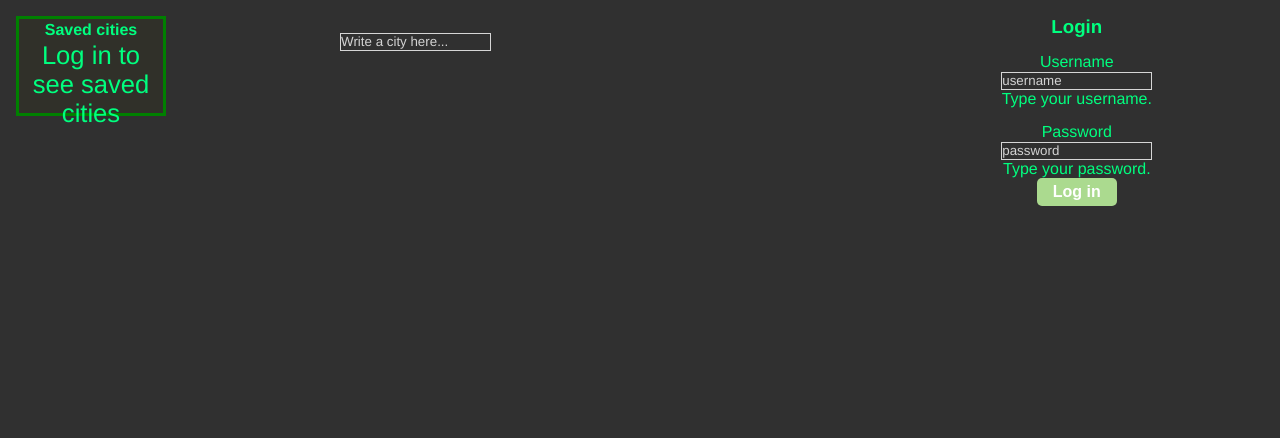
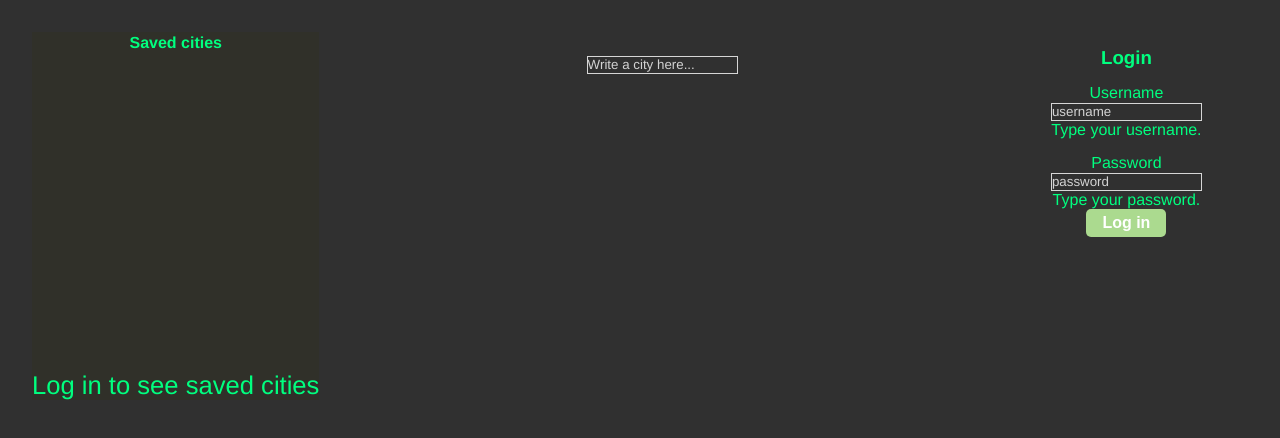
Before and after one commit to kallevo/S-sovellus, a React (Create React App) app: page / in a window 1280 px wide. Shown: the top 438 px of the page. Built offline with nearby package versions, Linux system fonts and the light colour scheme.

Commit message:
korjattu muotoilua. Lisätty hakunappu

```diff
--- a/src/App.css
+++ b/src/App.css
@@ -30,8 +30,7 @@ h1 {
 .search{
   text-align: center;
   padding: 1rem;
-  margin: auto;
-  max-width: 50%;
+  line-height: 200%;
 }
 .App input {
   font-family: Helvetica;
@@ -46,14 +45,13 @@ h1 {
   color: lightgrey;
 }
 .container {
-  width: 80%;
-  height: 400px;
+  width: 100%;
+  min-height: 400px;
   margin: auto;
   padding: 1rem;
   position: relative;
-  top: 5%;
   display: flex;
-  flex-direction: column;
+  flex-direction: row;
   justify-content: space-between;
 }
 .App .top {
@@ -90,9 +88,6 @@ h1 {
   flex-direction: column;
   justify-content: space-between;
   background: #303029;
-  border:3px solid green;
-  height:100px;
-  width:150px;
 
 }
 .capitalize {
@@ -100,17 +95,17 @@ h1 {
 }
 
 .search-div {
-  margin: auto;
   display: flex;
   flex-direction: column;
   justify-content: space-between;
-  width: 40%;
-  float: left;
+  align-items: center;
 }
 
 .login {
+  margin-top: 15px;
+  align-items: right;
   float: right;
-  width: 30%;
+  width: 20%;
 }
 
 .inputgroup > label {
@@ -136,6 +131,12 @@ button {
   margin: 10px;
 }
 
+.searchButton {
+  width: 140px;
+  margin-left: 20px;
+}
+
 .pointer {
   cursor: pointer;
+  margin-left: 3px;
 }
--- a/src/components/App.js
+++ b/src/components/App.js
@@ -171,6 +171,7 @@ function App() {
 
     return (
         <div className="App">
+        <div className="container">
             <div className="savedCities">
                 <table>
                     <thead>
@@ -201,14 +202,18 @@ function App() {
                         onKeyPress={searchLocation}
                         placeholder='Write a city here...'
                         type="text"/>
+
                     {!notLoggedIn &&
                         <div>
+                        <button className="searchButton" onClick={searchLocation}> Check Weather</button><br/>
                         Save
                         <input className="pointer" type="checkbox" onClick={handleCheckBoxClick}/>
+
                         </div>
                     }
                 </div>
-                <div className="container">
+
+
                     <div className="top">
                         <div className="location">
                             <p>{data.name}</p>
@@ -238,7 +243,7 @@ function App() {
                         </div>
                     }
                 </div>
-            </div>
+
 
             {notLoggedIn &&
             <div className="login">
@@ -264,7 +269,10 @@ function App() {
                     }
                 </Form>
             </div>}
-            {!notLoggedIn && <button onClick={handleLogout} className="loginBtn">Log out</button>}
+
+                {!notLoggedIn && <div className='login'> <button onClick={handleLogout} className="loginBtn">Log out</button> </div>}
+
+        </div>
         </div>
     );
 }
```
